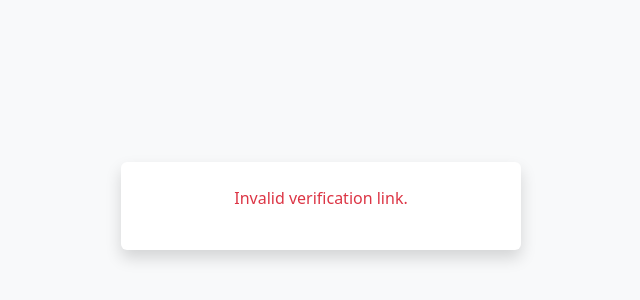
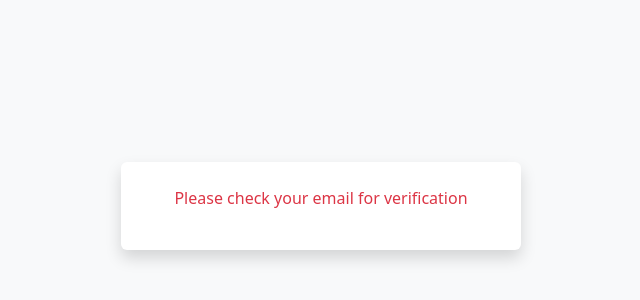
Before and after one commit to Polligzazer/re1, a React (Vite) app: page /verify-email in a window 1280 px wide. Shown: the part 194-494 px from the top of the page, without its empty margins (319-959 px from the left). Built offline with nearby package versions, Linux system fonts and the light colour scheme; no server answers.

Commit message:
Verify Email setError

```diff
--- a/components/veifyemail.tsx
+++ b/components/veifyemail.tsx
@@ -13,7 +13,7 @@ const VerifyEmail: React.FC = () => {
 
   useEffect(() => {
     if (!verificationId) {
-      setError("Invalid verification link.");
+      setError("Please check your email for verification");
       return;
     }
 
```
